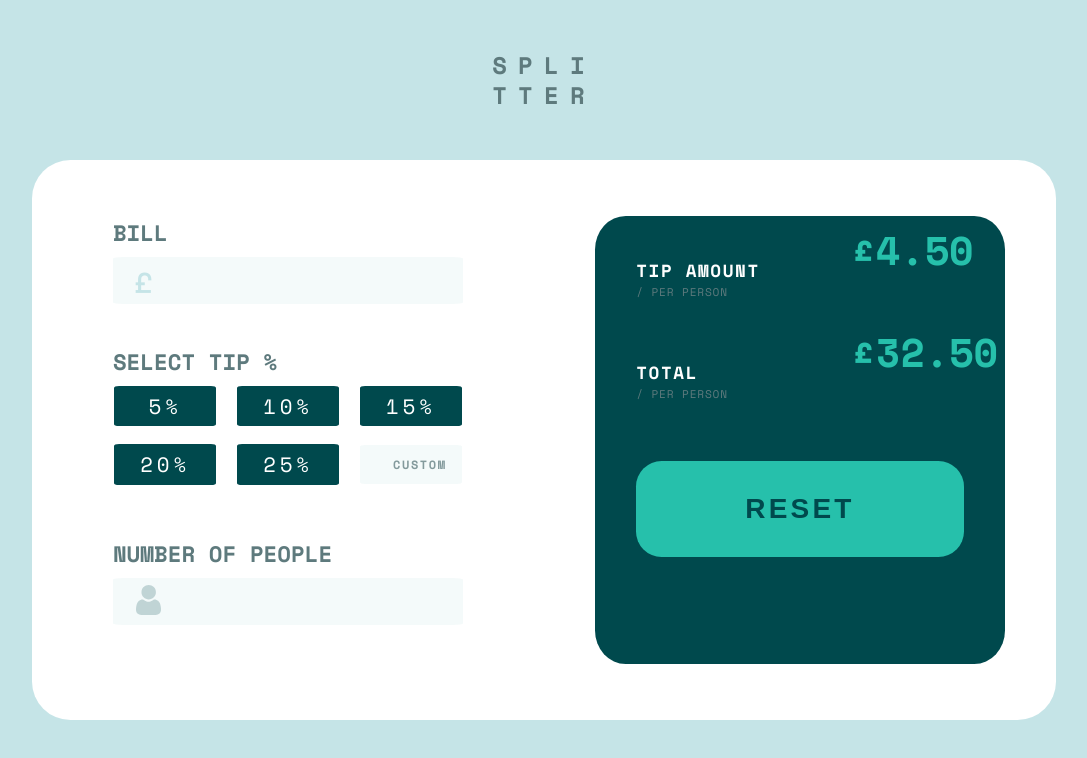
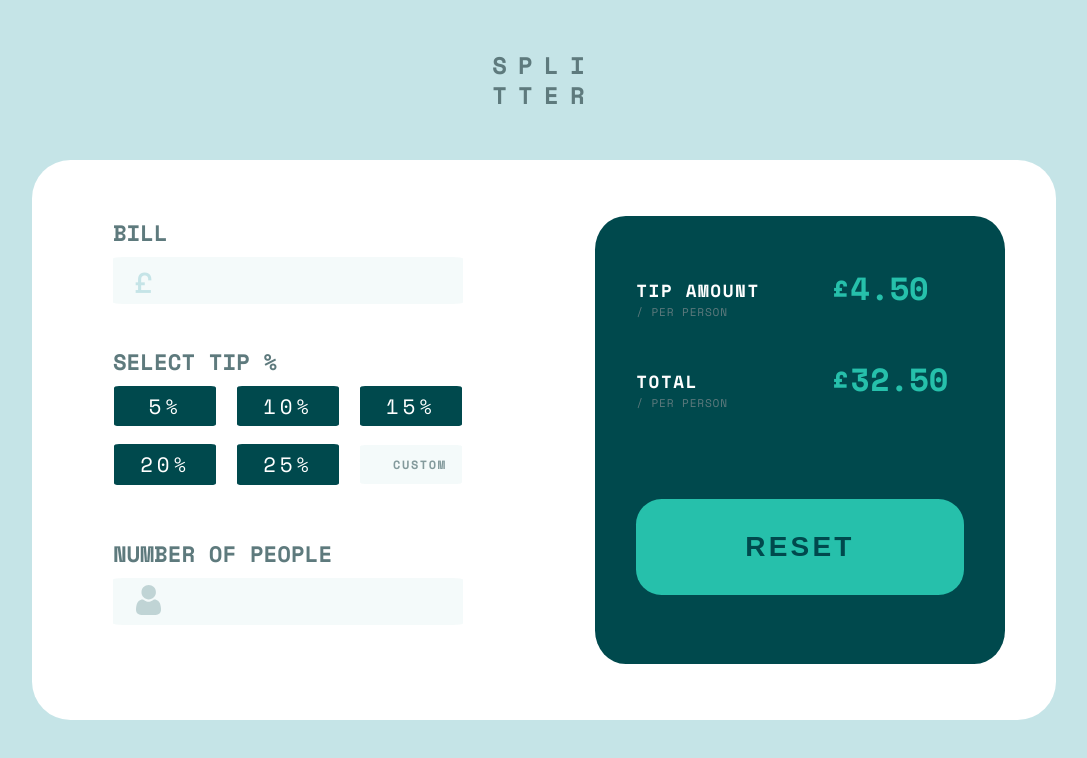
Before and after one commit to robinwatts96/tip-calculator-app, a plain HTML site: page index.html in a window 1280 px wide. Shown: the whole page, without its empty margins (96-1183 px from the left). Drawn offline with nearby package versions, Linux system fonts and the light colour scheme.

Commit message:
1024px done

```diff
--- a/styles.css
+++ b/styles.css
@@ -311,6 +311,8 @@ textarea:focus {
     }
 }
 
+
+
 @media only screen and (min-width: 1024px) {
     header {
         height: 20vh;
@@ -391,10 +393,30 @@ textarea:focus {
 
     #person {
         width: 6%;
-        height: auto;
-        left: 13%;
         bottom: 5vh;
-        opacity: 0.6;
-        box-sizing: border-box;
+
     }
+
+    /* Calculation */
+
+
+
+#tip-amount {
+    padding-top: 15%;
+
 }
+
+.tip h3 {
+    font-size: 2rem;
+    position: relative;
+    left: 57.5%;
+    top: -7vh;
+    margin-top: 0;
+    margin-bottom: 0;
+    color: var(--clr-active);
+}
+
+.tip button {
+ margin-top: 5vh;
+}
+}
```
